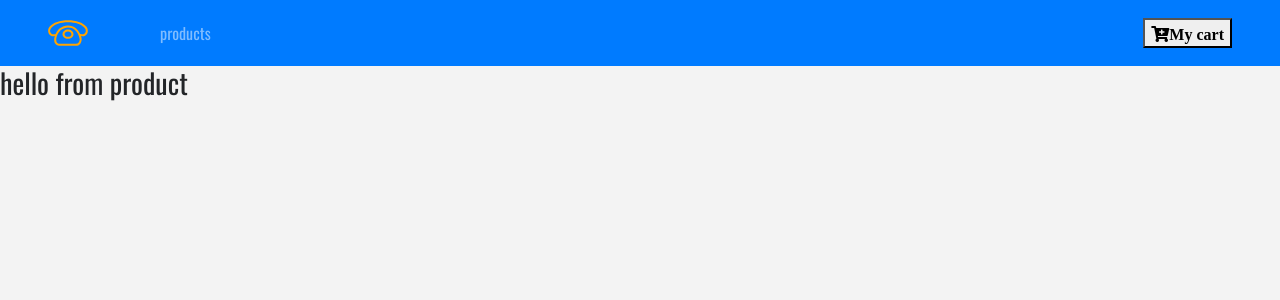
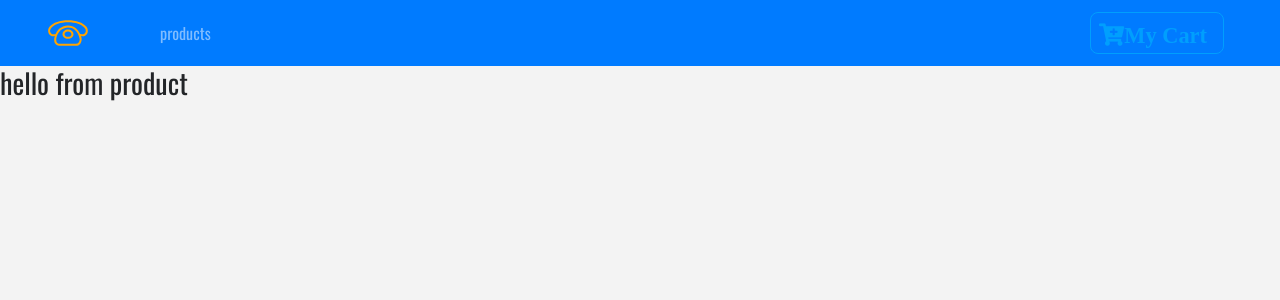
Before and after one commit to swati2904/mobile-store, a React (Create React App) app: page / in a window 1280 px wide. Shown: the top 300 px of the page. Built offline with nearby package versions, Linux system fonts and the light colour scheme.

Commit message:
styled the button component

```diff
--- a/package.json
+++ b/package.json
@@ -11,6 +11,7 @@
     "react-dom": "^17.0.2",
     "react-router-dom": "^5.2.0",
     "react-scripts": "4.0.3",
+    "styled-components": "^5.2.3",
     "web-vitals": "^1.1.1"
   },
   "scripts": {
--- /dev/null
+++ b/src/components/Button.js
@@ -0,0 +1,22 @@
+import styled from 'styled-components';
+
+export const ButtonContainer = styled.button`
+    text-transform:capitalize;
+    font-size: 1.4rem;
+    background: transparent;
+    border: 0.05rem solid var(--lightBlue);
+    color: var(--lightBlue);
+    border-radius: 0.5rem;
+    padding: 0.2rem 0.5rem;
+    cursor: pointer;
+    margin: 0.2rem 0.5rem 0.2rem 0;
+    transition: all 0.5s ease-in-out;
+    &: hover{
+        background: var(--lightBlue);
+        color: var(--mainBlue);
+    }
+    &: focus {
+        outline: none;
+    }
+
+`;
--- a/src/components/Navbar.js
+++ b/src/components/Navbar.js
@@ -1,6 +1,8 @@
 import React, { Component } from "react";
 import { Link } from "react-router-dom";
 import logo from "../logo.svg";
+import styled from 'styled-components';
+import {ButtonContainer} from './Button';
 export default class Navbar extends Component {
   render() {
     return (
@@ -19,13 +21,13 @@
             </li>
         </ul>
         <Link to="/cart" className="ml-auto">
-            <button>
-                <span>
+            <ButtonContainer>
+                <span className="mr-2">
                     <i className="fas fa-cart-plus">
-                        My cart
+                        my cart
                     </i>
                 </span>
-            </button>
+            </ButtonContainer>
         </Link>
       </nav>
     );
```
Also changed, not shown: 1 other file (tests, documents, lock files or other folders).
